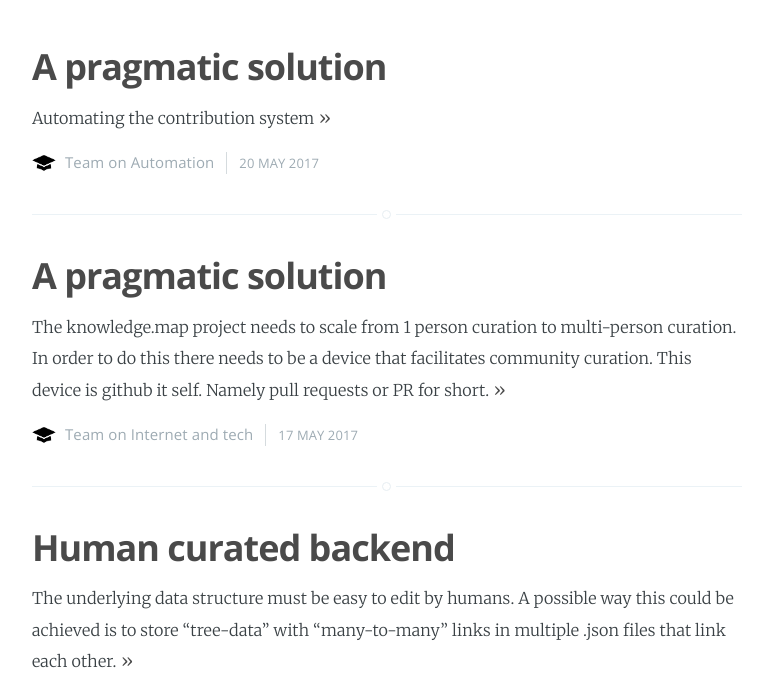
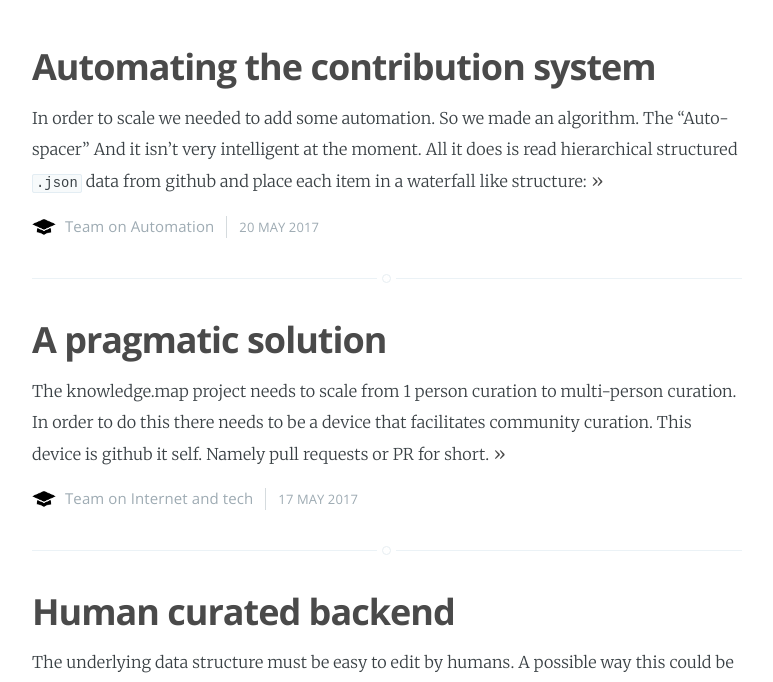
Before and after one commit to jeffreyyoung/learn-anything.github.io, a Jekyll site: the page built from index.html, in a window 1280 px wide and 900 px high, scrolled down 686 px, cut to the strip 218-900 px from the top of the window. Shown: the whole strip, without its empty margins (253-1026 px from the left). Built offline with Jekyll 4.4.1, drawn with Linux system fonts in a browser that asks for light colours; the list of posts is cut into pages by our own code.

Commit message:
Fixed Typos

```diff
--- a/_posts/2017-05-20-Automating-the-contribution-system.markdown
+++ b/_posts/2017-05-20-Automating-the-contribution-system.markdown
@@ -1,19 +1,16 @@
 ---
 layout: post
-title:  "A pragmatic solution"
+title:  "Automating the contribution system"
 date:   2017-05-20 19:18:00
 categories: Automation
 author: Eonist
 ---
-Automating the contribution system
 
 In order to scale we needed to add some automation. So we made an algorithm. The "Auto-spacer" And it isn't very intelligent at the moment. All it does is read hierarchical structured `.json` data from github and place each item in a waterfall like structure:
 
 <img width="800" alt="img" src="https://raw.githubusercontent.com/learn-anything/img/master/devops.png">
 
 In the future we will iterate on the Auto-spacer algorithm and add nice little bells and whistles like horizontal/vertical balancers that intelligently makes room between groups of relates topics. Similar to Nikita meticulously designed mindmaps.
-
-<img width="800" alt="img" src="https://raw.githubusercontent.com/learn-anything/img/master/rabbit.jpeg">
 
 Adding automation to the project allows us to offer people an easy way to contribute their own resources and even new topics. None of us know much about the topic "Pet-grooming". But someone else might and this person can now add their favorite learning resources. Secret gems they as domain experts would only know about. To contribute some Book links all you have to do is insert some new fields in the document bellow:
 
```
